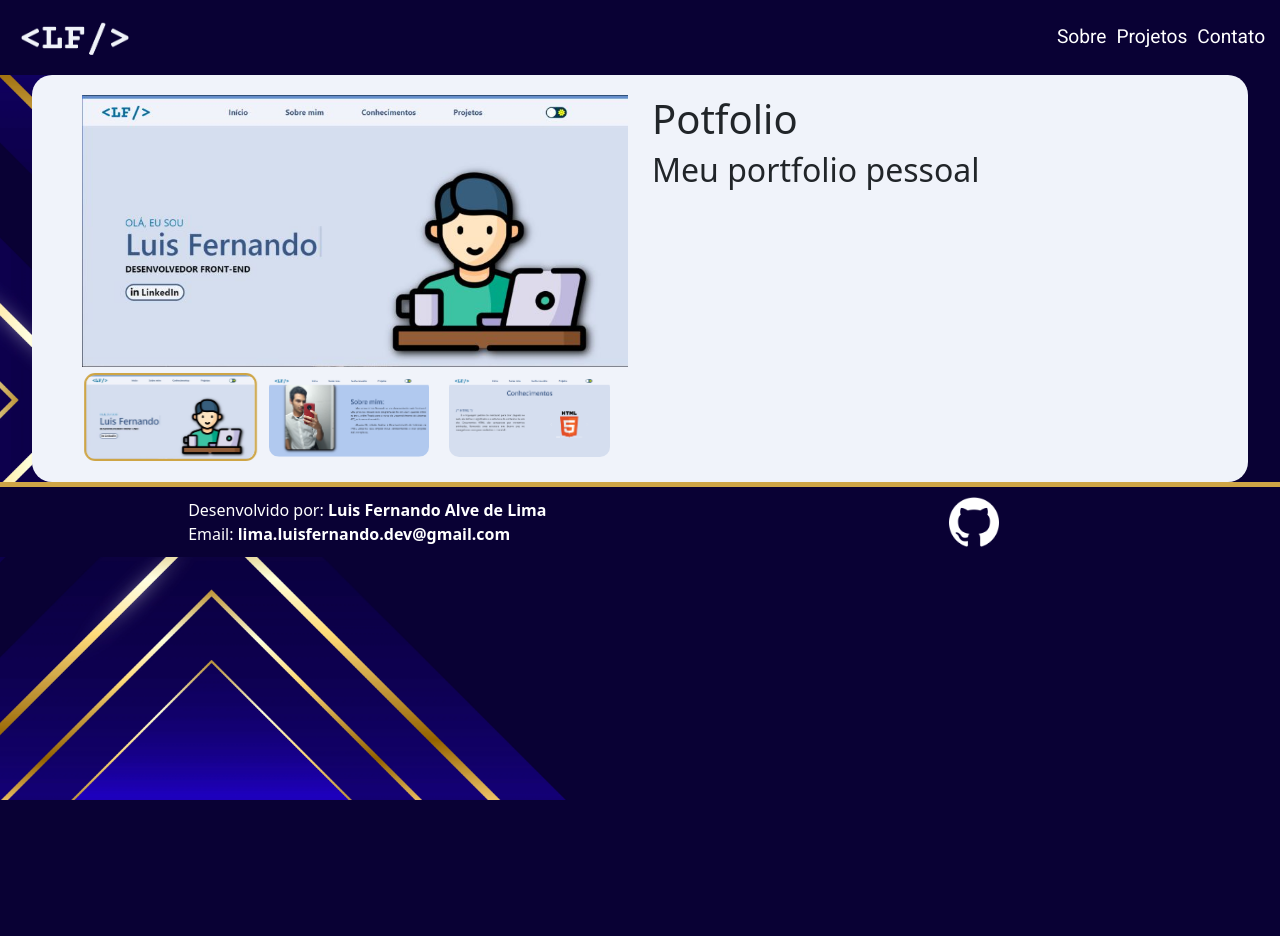
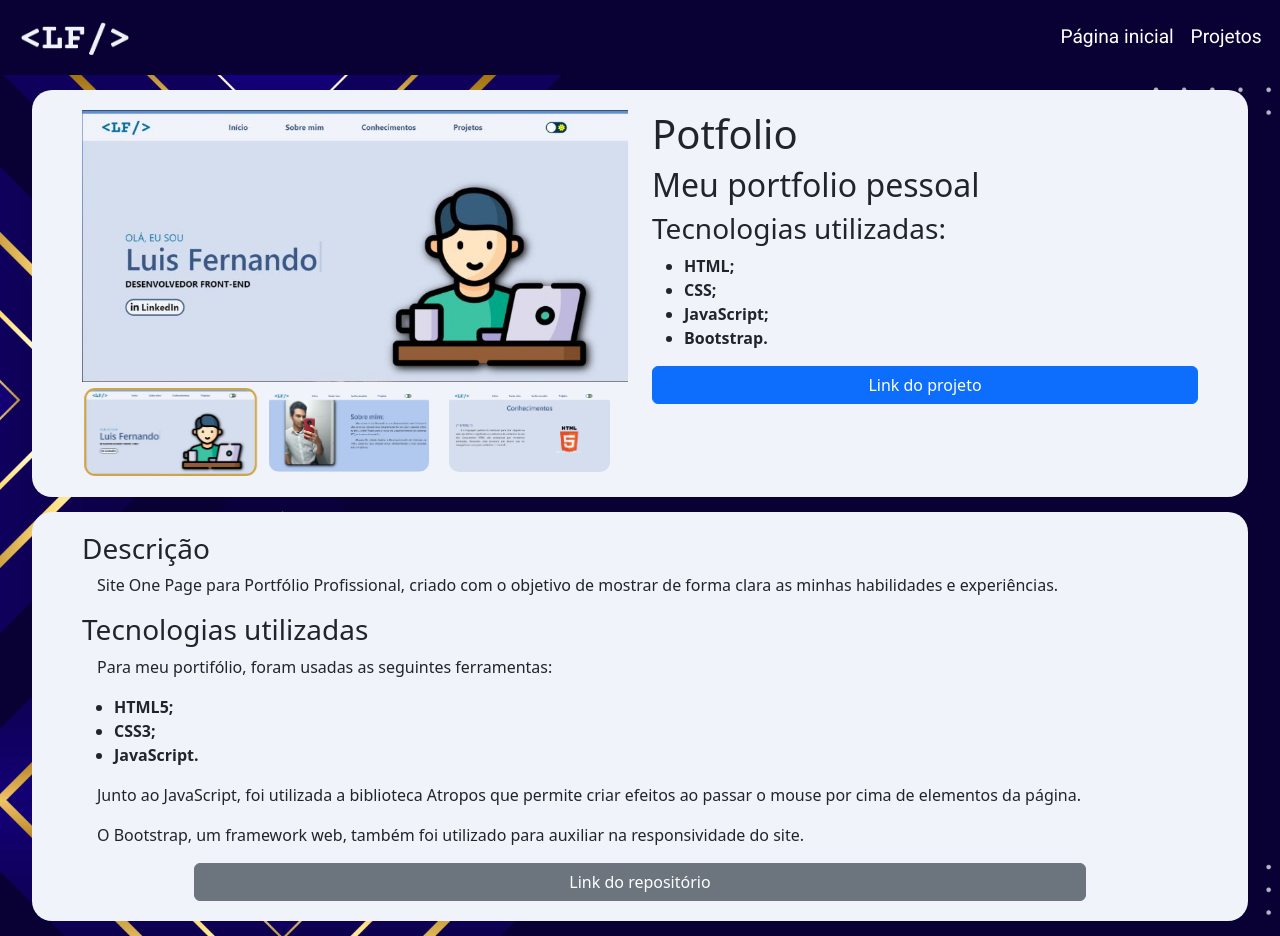
Before and after one commit to luisfernandoalima/hub-de-projetos, a plain HTML site: page projects/portfolio.html in a window 1280 px wide. Shown: the top 936 px of the page. Before the commit the page ends 800 px from the top, so only its background shows below. Drawn offline with nearby package versions, Linux system fonts and the light colour scheme; a web font is replaced by a local one.

Commit message:
Criação da página do portfolio

```diff
--- a/assets/css/project.css
+++ b/assets/css/project.css
@@ -3,12 +3,12 @@ section{
     width: 95%;
     padding: 20px;
     height: max-content;
-    margin: auto;
+    margin: 15px auto;
     border-radius: 20px;
 }
 
 .img-project-active{
-    background-color: aqua;
+    background-color: gra;
     height: min-content;
     width: 100%;
 }
@@ -46,8 +46,9 @@ section{
     border: 2px solid var(--AmareloClaro);
 }
 
-@media (max-width: 767px){
-    .img-project{
-
-    }
+section .container p{
+    text-indent: 15px;
 }
+section .container a{
+    text-decoration: none;
+}
--- a/projects/portfolio.html
+++ b/projects/portfolio.html
@@ -21,9 +21,8 @@
                 <img src="../assets/img/icon/LF-logo.png" class="myLogo" alt="Minha logo">
             </a>
             <ul type="none">
-                <li><a href="#About">Sobre</a></li>
-                <li><a href="#Projects">Projetos</a></li>
-                <li><a href="#Contact">Contato</a></li>
+                <li><a href="../index.html">Página inicial</a></li>
+                <li><a href="../hub.html">Projetos</a></li>
             </ul>
         </nav>
     </header>
@@ -39,22 +38,62 @@
                     <div class="col-sm-12 col-md-6">
                         <div class="img-project-container">
                             <div class="img-project-active">
-                                <img src="../assets/img/projects/portfolio001.jpg" alt="">
+                                <img src="../assets/img/projects/portfolio001.jpg" alt="Imagem ativa">
                             </div>
                             <div class="img-project">
-                                <img src="../assets/img/projects/portfolio001.jpg" alt="" class="active">
-                                <img src="../assets/img/projects/portfolio002.png" alt="">
-                                <img src="../assets/img/projects/portfolio003.png" alt="">
-                                <img src="../assets/img/projects/portfolio004.png" alt="">
-                                <img src="../assets/img/projects/portfolio005.png" alt="">
+                                <img src="../assets/img/projects/portfolio001.jpg" alt="Imagem 01" class="active">
+                                <img src="../assets/img/projects/portfolio002.png" alt="Imagem 02">
+                                <img src="../assets/img/projects/portfolio003.png" alt="Imagem 03">
+                                <img src="../assets/img/projects/portfolio004.png" alt="Imagem 04">
+                                <img src="../assets/img/projects/portfolio005.png" alt="Imagem 05">
                             </div>
                         </div>
                     </div>
                     <div class="col-sm-12 col-md-6">
                         <h1>Potfolio</h1>
                         <h2>Meu portfolio pessoal</h2>
+                        <h3>Tecnologias utilizadas:</h3>
+                        <ul>
+                            <li>
+                                <strong>HTML;</strong>
+                            </li>
+                            <li>
+                                <strong>CSS;</strong>
+                            </li>
+                            <li>
+                                <strong>JavaScript;</strong>
+                            </li>
+                            <li>
+                                <strong>Bootstrap.</strong>
+                            </li>
+                        </ul>
+                        <a href="https://luisfernandoalima.github.io/portfolio/" target="_blank">
+                            <button class="btn btn-primary"
+                            style="display: block; width: 100%;">Link do projeto</button></a>
+                        </a>
                     </div>
                 </div>
+            </div>
+        </section>
+        <section>
+            <div class="container">
+                <h3>Descrição</h3>
+                <p>Site One Page para Portfólio Profissional, criado com o
+                    objetivo de
+                    mostrar de forma clara as minhas habilidades e experiências.</p>
+                <h3>Tecnologias utilizadas</h3>
+                <p>Para meu portifólio, foram usadas as seguintes ferramentas:</p>
+                <ul>
+                    <li><strong>HTML5;</strong></li>
+                    <li><strong>CSS3;</strong></li>
+                    <li><strong>JavaScript.</strong></li>
+                </ul>
+                <p>Junto ao JavaScript, foi utilizada a biblioteca Atropos que permite criar efeitos ao passar o mouse por cima de elementos da página.</p>
+                <p>O Bootstrap, um framework web, também foi utilizado para auxiliar na responsividade do site.</p>
+                <a href="https://github.com/luisfernandoalima/portfolio" target="_blank">
+                    <button class="btn btn-secondary"
+                    style="display: block; width: 80%; margin: auto;">Link do repositório</button>
+                </a>
             </div>
         </section>
     </main>
```
